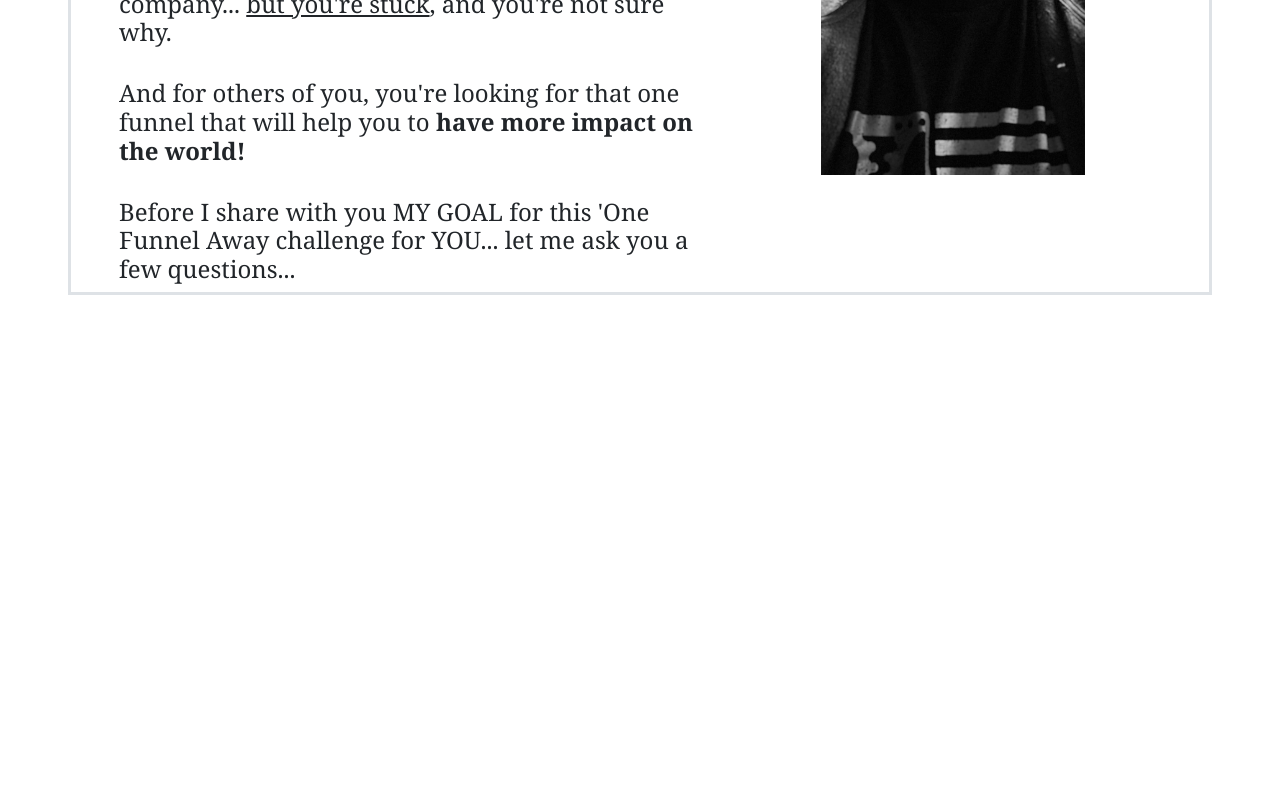
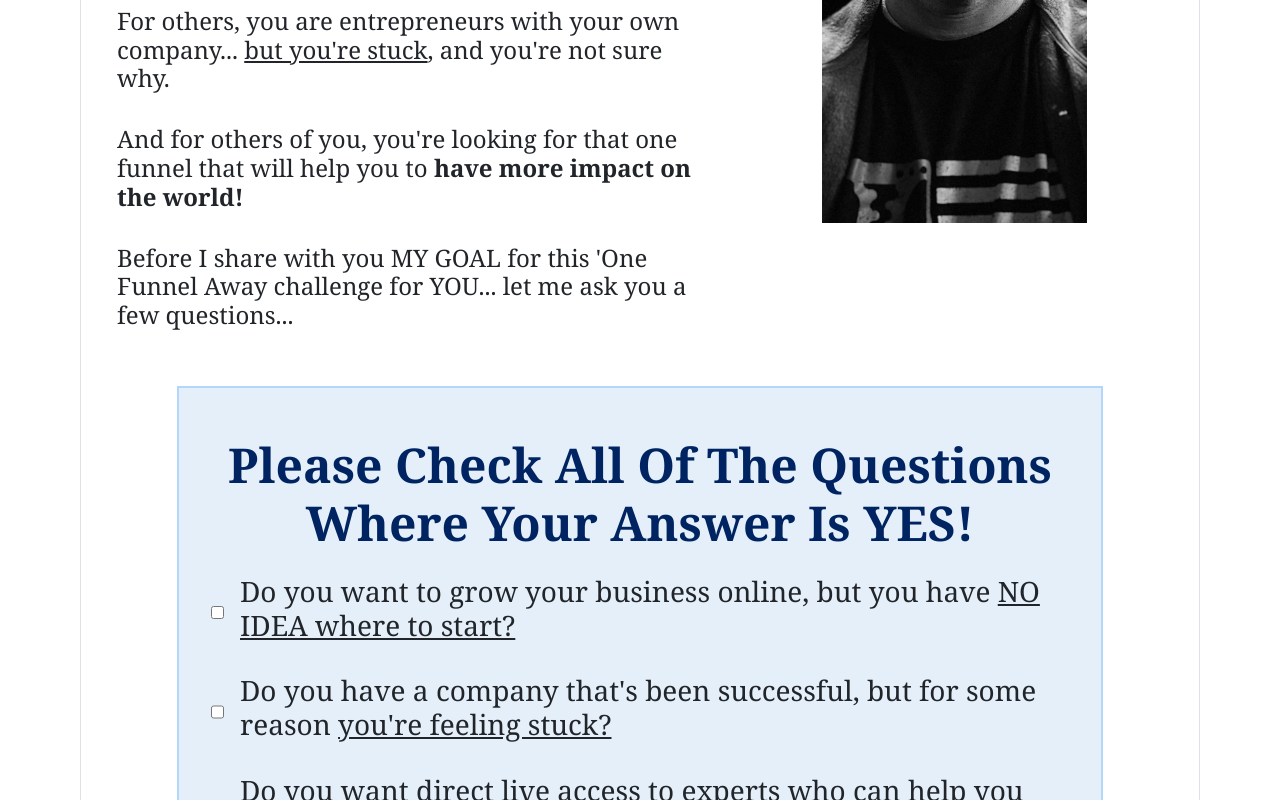
Before and after one commit to lanreonasanya02/one-funnel-app, a React (Create React App) app: page / in a window 1280 px wide. Shown: the part 2000-2800 px from the top of the page. Before the commit the page ends 2303 px from the top, so only its background shows below. Built offline with nearby package versions, Linux system fonts and the light colour scheme.

Commit message:
completed third section

```diff
--- a/src/Home.js
+++ b/src/Home.js
@@ -137,8 +137,8 @@ const Home = () => {
         </section>
       </article>
 
-      <main className="section-two">
-        <section className="row border border-3 border-outline-light">
+      <main className="section-two border border-1 border-outline-light">
+        <section className="row ">
           <div className="col-md-4 image text-center d-none d-md-block">
             <img src={exclaim} alt="exclamation-mark" />
           </div>
@@ -199,6 +199,56 @@ const Home = () => {
             </div>
           </div>
         </section>
+
+        <section className="section-three">
+          <h1 className="display-5 text-center">
+            Please Check All Of The Questions Where Your Answer Is YES!
+          </h1>
+          <div className="check-boxes">
+            <input type="checkbox" name="" id="" />
+            <h3>
+              Do you want to grow your business online, but you have{" "}
+              <span>NO IDEA where to start?</span>
+            </h3>
+          </div>
+          <div className="check-boxes">
+            <input type="checkbox" name="" id="" />
+            <h3>
+              Do you have a company that's been successful, but for some reason{" "}
+              <span>you're feeling stuck?</span>
+            </h3>
+          </div>
+          <div className="check-boxes">
+            <input type="checkbox" name="" id="" />
+            <h3>
+              Do you want <span>direct live access to experts</span> who can
+              help you with your funnels, strategy offer, marketing, sales, and
+              ANY question you have?{" "}
+            </h3>
+          </div>
+          <div className="check-boxes">
+            <input type="checkbox" name="" id="" />
+            <h3>
+              Are you trying to figure out a way to{" "}
+              <strong>reach more people</strong>, or have a{" "}
+              <span>bigger impact on the world?</span>
+            </h3>
+          </div>
+          <div className="check-boxes">
+            <input type="checkbox" name="" id="" />
+            <h3>
+              Are you <strong>convinced that you need a funnel</strong>, but you
+              aren't quite sure what steps to take?
+            </h3>
+          </div>
+          <div className="check-boxes">
+            <input type="checkbox" name="" id="" />
+            <h3>
+              Are you <span>about to launch your next funnel</span>, and want to
+              make sure it's a <strong>huge success!?!</strong>
+            </h3>
+          </div>
+        </section>
       </main>
     </>
   );
--- a/src/index.css
+++ b/src/index.css
@@ -134,6 +134,10 @@ span {
     padding-top: 3rem;
   }
 
+  .section-two section {
+    padding-top: 3rem;
+  }
+
   .section-two img {
     width: 60%;
   }
@@ -155,6 +159,33 @@ span {
     margin-top: 3rem;
     margin-bottom: 4rem;
     text-align: center;
+  }
+
+  .section-three {
+    margin: 3rem 6rem;
+    padding: 1rem 2rem;
+    border: 2px solid #b2d7fa;
+    background-color: #e4eff9;
+  }
+
+  .section-three h1 {
+    color: #002462;
+    font-weight: bolder;
+  }
+
+  .section-three .check-boxes {
+    margin-top: 1.5rem;
+    display: flex;
+  }
+
+  .section-three input {
+    margin-right: 1rem;
+    /* margin-bottom: 3rem; */
+  }
+
+  .section-three h4 {
+    text-decoration: none;
+    font-weight: lighter;
   }
 }
 
@@ -219,11 +250,38 @@ span {
     border-top: 2px solid gray;
     border-bottom: 2px solid gray;
     margin: 2rem 0 4rem;
-    /* margin-bottom: 4rem; */
     text-align: center;
   }
 
   .section-two-text img {
     width: 50%;
   }
+
+  .section-three {
+    margin: 3rem 6rem;
+    padding: 1rem 2rem;
+    border: 4px solid #b2d7fa;
+    background-color: #e4eff9;
+  }
+
+  .section-three h1 {
+    color: #002462;
+    font-weight: bolder;
+    line-height: 0.9;
+  }
+
+  .section-three .check-boxes {
+    margin-top: 1.5rem;
+    display: flex;
+  }
+
+  .section-three input {
+    margin-right: 1rem;
+    margin-left: 0.5rem;
+  }
+
+  .section-three h4 {
+    text-decoration: none;
+    font-weight: lighter;
+  }
 }
```
